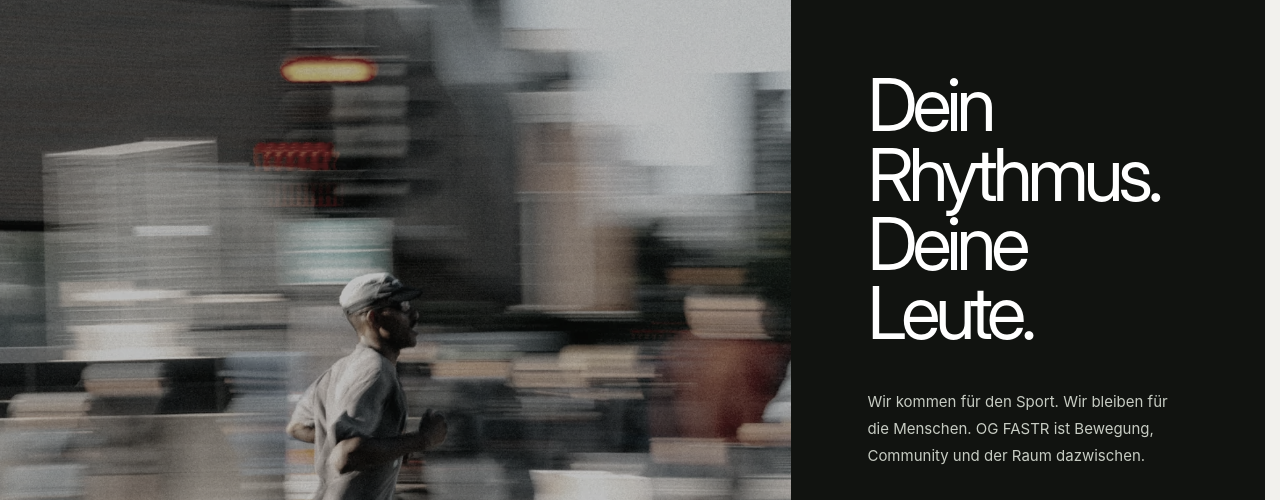
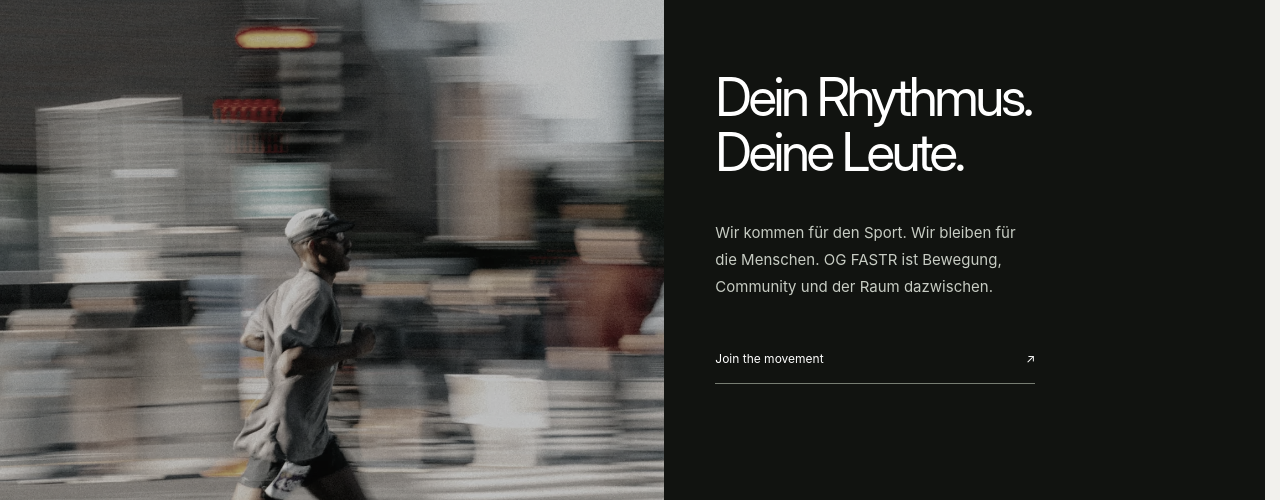
Before and after one commit to Zilli-on/fastr-report, a website: page og-sports/site/index.html in a window 1280 px wide. Shown: the part 2676-3176 px from the top of the page. Drawn offline with Linux system fonts and the light colour scheme.

Commit message:
design: restore two-line FASTR campaign typography on desktop

```diff
--- a/og-sports/site/review5.css
+++ b/og-sports/site/review5.css
@@ -101,3 +101,21 @@
   .fashion-projects .project-art img,
   .fashion-hero .hero-photo > img { transition:none!important; }
 }
+
+
+/* FASTR's editorial voice should read as two deliberate lines on desktop,
+   not four accidental narrow-column wraps. */
+@media (min-width: 761px) {
+  .fastr-world {
+    grid-template-columns: minmax(0, 1.05fr) minmax(0, .95fr);
+  }
+  .fastr-world-copy {
+    padding-left: clamp(32px, 4vw, 82px);
+    padding-right: clamp(28px, 3.4vw, 66px);
+  }
+  .fastr-world-copy h2 {
+    font-size: clamp(42px, 4.15vw, 74px);
+    line-height: 1.025;
+    letter-spacing: -.065em;
+  }
+}
```
